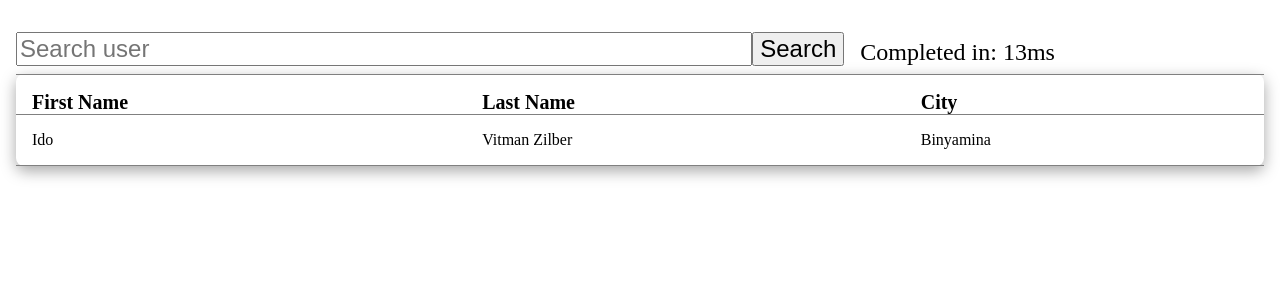
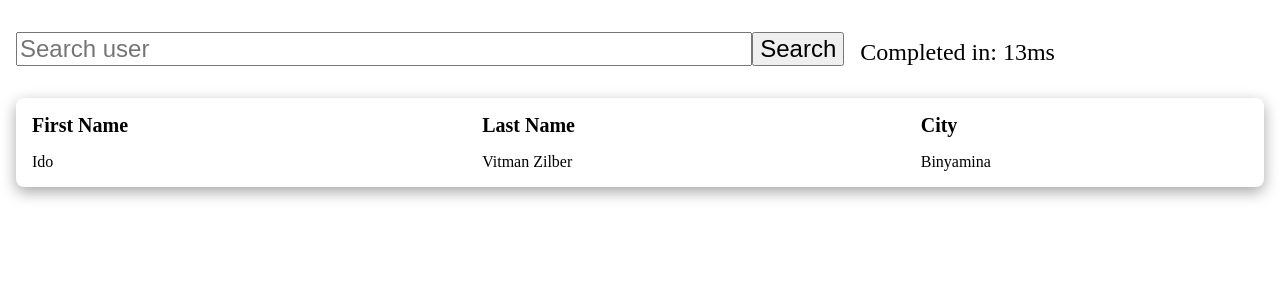
Before and after one commit to idogit123/user-search, a Next.js app in the folder user-search-frontend/: page / in a window 1280 px wide. Shown: the top 300 px of the page. Built offline with nearby package versions, Linux system fonts and the light colour scheme.

Commit message:
Update searchResults.module.css

```diff
--- a/user-search-frontend/src/styles/searchResults.module.css
+++ b/user-search-frontend/src/styles/searchResults.module.css
@@ -1,5 +1,5 @@
 #table {
-    margin-top: .5rem;
+    margin-top: 2rem;
     width: 100%;
     box-shadow: rgba(0, 0, 0, 0.35) 0px 5px 15px;
     border-radius: .5rem;
@@ -21,3 +21,16 @@
     border-top: 1px solid grey;
     border-bottom: 1px solid grey;
 }
+
+#table tr:first-child {
+    border: none;
+}
+
+#table tr:nth-child(2) {
+    border-top: none;
+}
+
+#table tr:last-child {
+    border-bottom: none;
+    display: table-row;
+}
```
